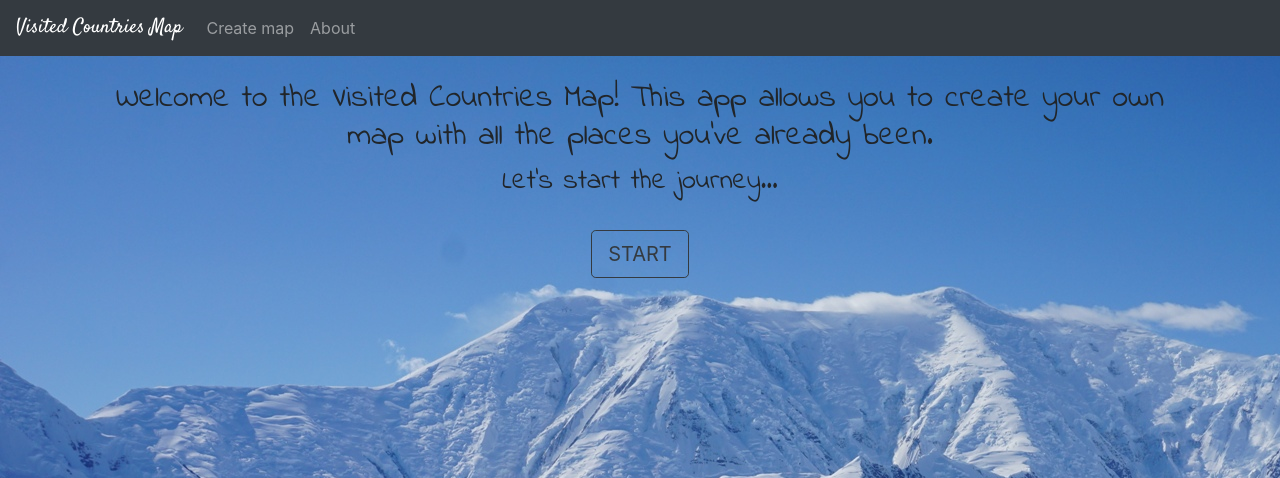
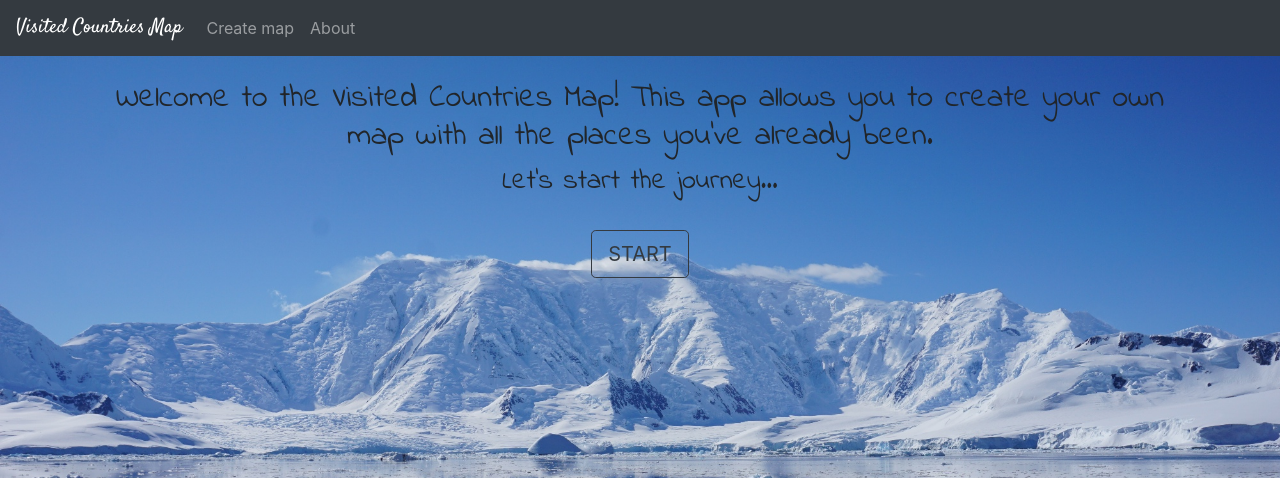
Before and after one commit to malgorzata-kozera/-visited-countries-map, a Django app: page / in a window 1280 px wide. Shown: the top 478 px of the page. Run offline with Django 3.2, Linux system fonts and the light colour scheme; some libraries are stand-ins or nearby versions.

Commit message:
changing background photo size

```diff
--- a/my_map/templates/my_map/home.html
+++ b/my_map/templates/my_map/home.html
@@ -5,7 +5,7 @@
 {% block content %}
 
 
-<body style="background-repeat: no-repeat;" background="{% static 'my_map/images/bg2.jpg'%}">
+<body style="background-repeat: no-repeat; background-size:cover;" background="{% static 'my_map/images/photo2.jpg'%}">
 <br>
 <div class="container">
     <div class="row">
```
Also changed, not shown: my_map/static/my_map/images/bg2.jpg (deleted), my_map/static/my_map/images/photo2.jpg (added).
